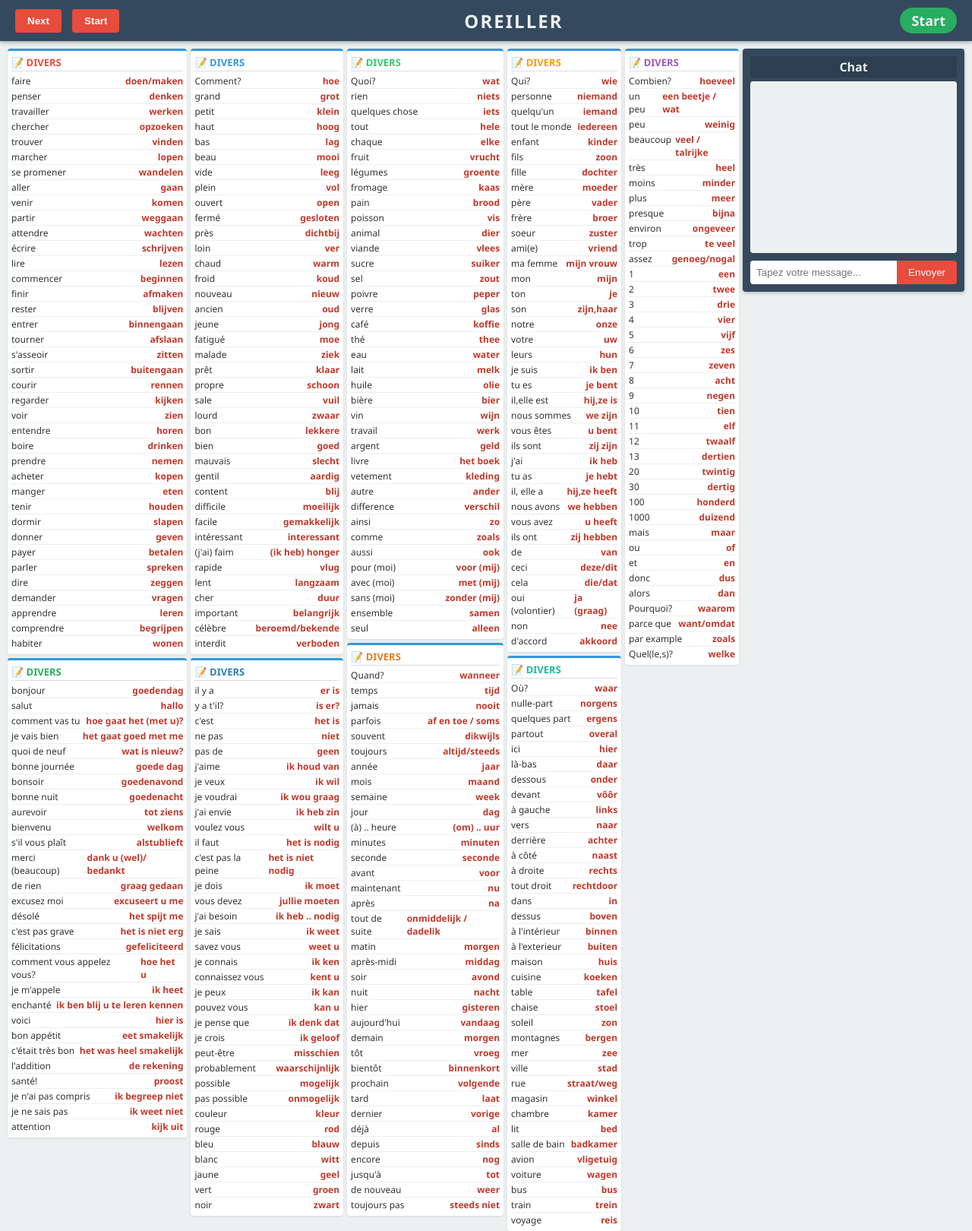
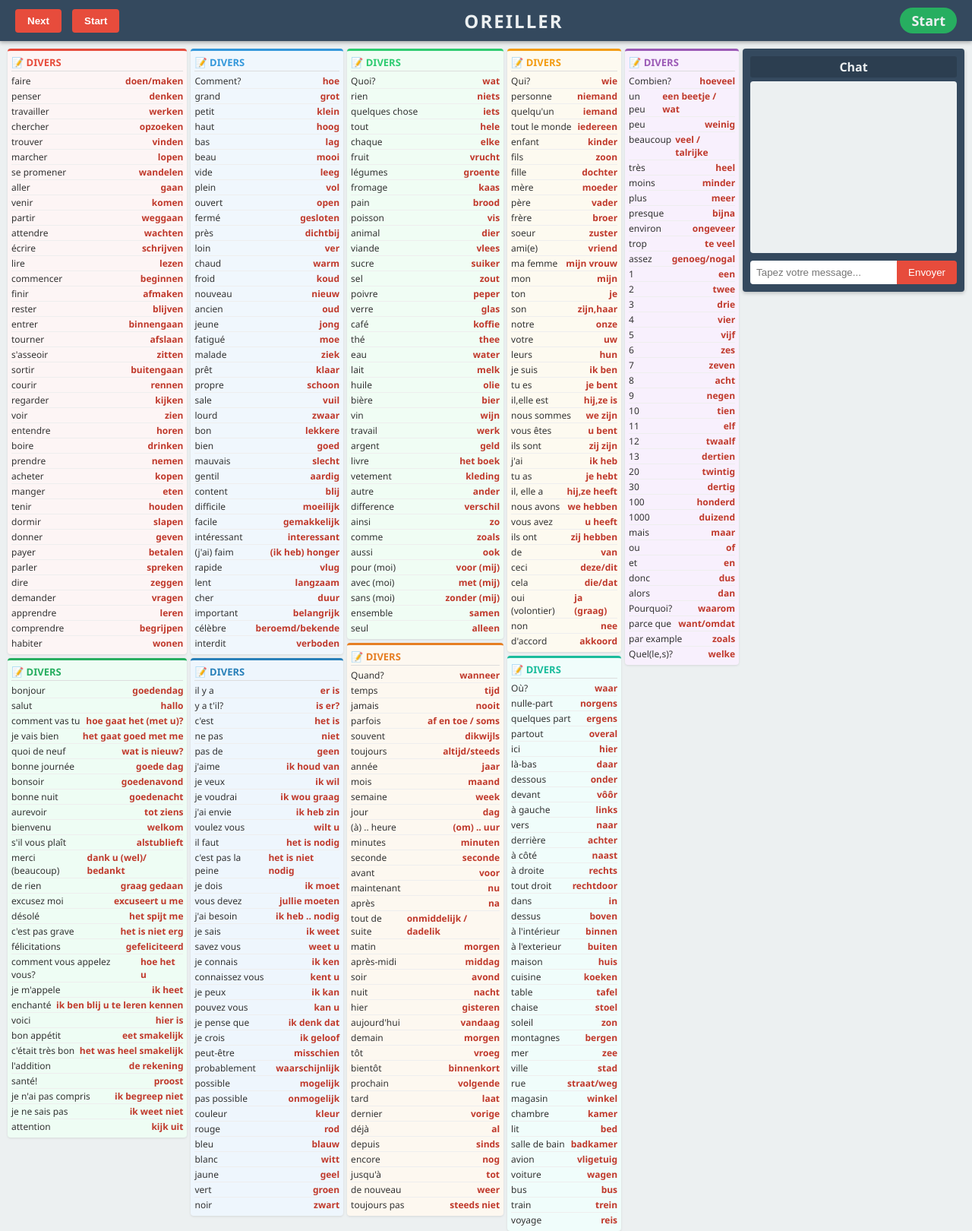
Before and after one commit to romainbrenguier/tabol, a Django app: page /game/dutch/ in a window 1280 px wide. Shown: the whole page at 76% size. Run offline with Django 5.2, Linux system fonts and the light colour scheme; data that the repository does not hold is empty.

Commit message:
Fix style

```diff
--- a/chat/static/chat/style.css
+++ b/chat/static/chat/style.css
@@ -80,35 +80,35 @@ body {
     border-top: 3px solid #3498db;
 }
 
-.cat-color-0  { border-top-color: #e74c3c; background-color: #fdf5f5; }
-.cat-color-1  { border-top-color: #3498db; background-color: #f0f7fd; }
-.cat-color-2  { border-top-color: #2ecc71; background-color: #f0fdf4; }
-.cat-color-3  { border-top-color: #f39c12; background-color: #fdfaf0; }
-.cat-color-4  { border-top-color: #9b59b6; background-color: #f8f0fd; }
-.cat-color-5  { border-top-color: #1abc9c; background-color: #f0fdfb; }
-.cat-color-6  { border-top-color: #e67e22; background-color: #fdf8f0; }
-.cat-color-7  { border-top-color: #2980b9; background-color: #eef6fd; }
-.cat-color-8  { border-top-color: #27ae60; background-color: #eefdf4; }
-.cat-color-9  { border-top-color: #8e44ad; background-color: #f5effe; }
-.cat-color-10 { border-top-color: #d35400; background-color: #fdf2ea; }
-.cat-color-11 { border-top-color: #16a085; background-color: #eefdf8; }
-.cat-color-12 { border-top-color: #c0392b; background-color: #fdf3f2; }
-.cat-color-13 { border-top-color: #f1c40f; background-color: #fdfdf0; }
+.vocab-container ul.cat-color-0  { border-top-color: #e74c3c; background-color: #fdf5f5; }
+.vocab-container ul.cat-color-1  { border-top-color: #3498db; background-color: #f0f7fd; }
+.vocab-container ul.cat-color-2  { border-top-color: #2ecc71; background-color: #f0fdf4; }
+.vocab-container ul.cat-color-3  { border-top-color: #f39c12; background-color: #fdfaf0; }
+.vocab-container ul.cat-color-4  { border-top-color: #9b59b6; background-color: #f8f0fd; }
+.vocab-container ul.cat-color-5  { border-top-color: #1abc9c; background-color: #f0fdfb; }
+.vocab-container ul.cat-color-6  { border-top-color: #e67e22; background-color: #fdf8f0; }
+.vocab-container ul.cat-color-7  { border-top-color: #2980b9; background-color: #eef6fd; }
+.vocab-container ul.cat-color-8  { border-top-color: #27ae60; background-color: #eefdf4; }
+.vocab-container ul.cat-color-9  { border-top-color: #8e44ad; background-color: #f5effe; }
+.vocab-container ul.cat-color-10 { border-top-color: #d35400; background-color: #fdf2ea; }
+.vocab-container ul.cat-color-11 { border-top-color: #16a085; background-color: #eefdf8; }
+.vocab-container ul.cat-color-12 { border-top-color: #c0392b; background-color: #fdf3f2; }
+.vocab-container ul.cat-color-13 { border-top-color: #f1c40f; background-color: #fdfdf0; }
 
-.cat-color-0  li.category-title { color: #e74c3c; }
-.cat-color-1  li.category-title { color: #3498db; }
-.cat-color-2  li.category-title { color: #2ecc71; }
-.cat-color-3  li.category-title { color: #f39c12; }
-.cat-color-4  li.category-title { color: #9b59b6; }
-.cat-color-5  li.category-title { color: #1abc9c; }
-.cat-color-6  li.category-title { color: #e67e22; }
-.cat-color-7  li.category-title { color: #2980b9; }
-.cat-color-8  li.category-title { color: #27ae60; }
-.cat-color-9  li.category-title { color: #8e44ad; }
-.cat-color-10 li.category-title { color: #d35400; }
-.cat-color-11 li.category-title { color: #16a085; }
-.cat-color-12 li.category-title { color: #c0392b; }
-.cat-color-13 li.category-title { color: #f1c40f; }
+.vocab-container ul.cat-color-0  li.category-title { color: #e74c3c; }
+.vocab-container ul.cat-color-1  li.category-title { color: #3498db; }
+.vocab-container ul.cat-color-2  li.category-title { color: #2ecc71; }
+.vocab-container ul.cat-color-3  li.category-title { color: #f39c12; }
+.vocab-container ul.cat-color-4  li.category-title { color: #9b59b6; }
+.vocab-container ul.cat-color-5  li.category-title { color: #1abc9c; }
+.vocab-container ul.cat-color-6  li.category-title { color: #e67e22; }
+.vocab-container ul.cat-color-7  li.category-title { color: #2980b9; }
+.vocab-container ul.cat-color-8  li.category-title { color: #27ae60; }
+.vocab-container ul.cat-color-9  li.category-title { color: #8e44ad; }
+.vocab-container ul.cat-color-10 li.category-title { color: #d35400; }
+.vocab-container ul.cat-color-11 li.category-title { color: #16a085; }
+.vocab-container ul.cat-color-12 li.category-title { color: #c0392b; }
+.vocab-container ul.cat-color-13 li.category-title { color: #f1c40f; }
 
 .vocab-container li.category-title {
     font-weight: bold;
```
